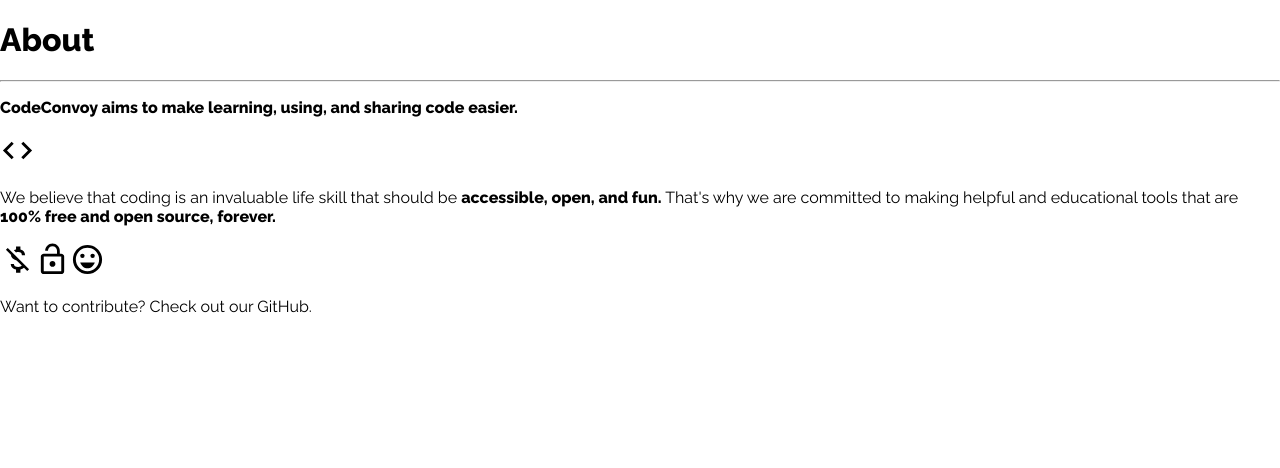
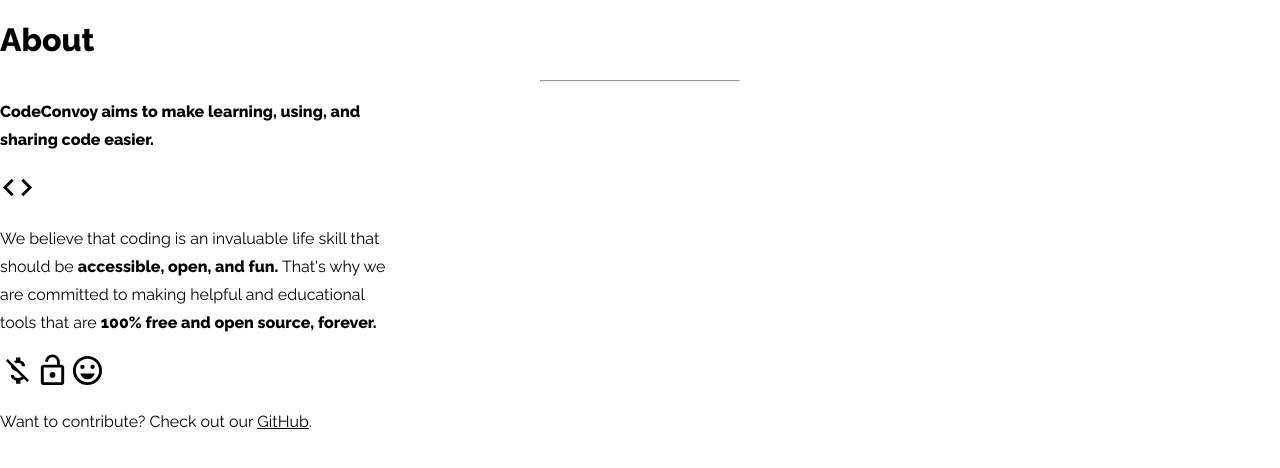
Before and after one commit to CodeConvoy/codeconvoy.org, a Next.js app: page /about in a window 1280 px wide. Shown: the top 468 px of the page. Built offline with nearby package versions, Linux system fonts and the light colour scheme.

Commit message:
Improve styling.

```diff
--- a/styles/About.module.css
+++ b/styles/About.module.css
@@ -0,0 +1,19 @@
+.hr {
+  width: 200px;
+}
+
+.content {
+  width: 400px;
+}
+
+.content > p {
+  line-height: 28px;
+}
+
+.content a {
+  text-decoration: underline;
+}
+
+.content a:hover {
+  color: #007bff;
+}
--- a/styles/Projects.module.css
+++ b/styles/Projects.module.css
@@ -0,0 +1,3 @@
+.hr {
+  width: 200px;
+}
```
Also changed, not shown: styles/App.module.css (added, +18 -0 lines).
